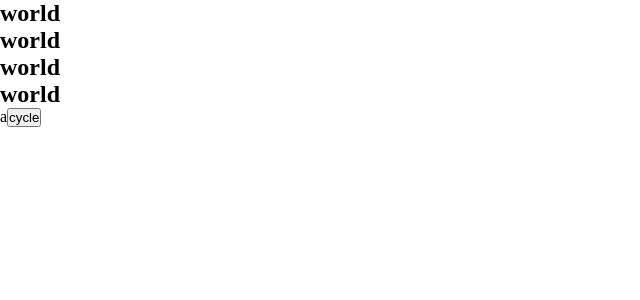
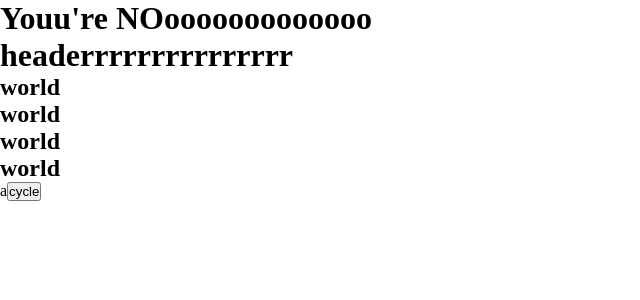
Before and after one commit to Evonofy/NeoExpensive, a Next.js app in the folder packages/gh-pages-app/: page / in a window 1280 px wide. Shown: the top 300 px of the page, without its empty margins (0-640 px from the left). Built offline with nearby package versions, Linux system fonts and the light colour scheme; no server answers.

Commit message:
feat(desktop): moves desktop related things to `screen` folder

```diff
--- a/packages/gh-pages-app/src/components/index.tsx
+++ b/packages/gh-pages-app/src/components/index.tsx
@@ -1,2 +1,3 @@
 export { Head } from './Head';
 export { Translate, ComplexTranslate } from './Translate';
+export { Screen } from '@screen';
--- a/packages/gh-pages-app/src/pages/_app.tsx
+++ b/packages/gh-pages-app/src/pages/_app.tsx
@@ -4,9 +4,7 @@ import { AppProps } from 'next/app';
 import { Theme } from '@contexts';
 
 import { init_i18n } from '@lib';
-import { Head } from '@components';
-
-import isElectron from 'is-electron';
+import { Head, Screen } from '@components';
 
 import './global.scss';
 
@@ -14,14 +12,12 @@ const app: FC<AppProps> = ({ Component, pageProps }: AppProps): JSX.Element => {
   /** Initialize multi-language service */
   init_i18n();
 
-  if (isElectron()) {
-    console.log('render application header.');
-  }
   /** Initialize Theme context */
   return (
     <>
       <Theme themeDefault="dark" themes={['dark', 'light', 'rgb', 'contrast']}>
         <Head />
+        <Screen />
         <Component {...pageProps} />
       </Theme>
     </>
--- /dev/null
+++ b/packages/gh-pages-app/src/screen/Header/index.tsx
@@ -0,0 +1,14 @@
+import { FC } from 'react';
+
+const Header: FC = ({ children }) => {
+  return (
+    <>
+      {children}
+      <h1>
+        <strong>headerrrrrrrrrrrrrrr</strong>
+      </h1>
+    </>
+  );
+};
+
+export default Header;
--- /dev/null
+++ b/packages/gh-pages-app/src/screen/index.tsx
@@ -0,0 +1,20 @@
+import { FC } from 'react';
+import isElectron from 'is-electron';
+
+import { default as Header } from './Header';
+
+export const Screen: FC = () => {
+  if (!isElectron()) {
+    return (
+      <Header>
+        <h1>Youu're NOooooooooooooo</h1>
+      </Header>
+    );
+  }
+
+  return (
+    <Header>
+      <h1>Youu're in electron jeyyyyyyyyyyyy</h1>
+    </Header>
+  );
+};
--- a/packages/gh-pages-app/tsconfig.json
+++ b/packages/gh-pages-app/tsconfig.json
@@ -19,6 +19,7 @@
     "jsx": "preserve",
     "baseUrl": "./src",
     "paths": {
+      "@screen": ["screen"],
       "@components": ["components"],
       "@icons": ["icons"],
       "@hooks": ["hooks"],
```
